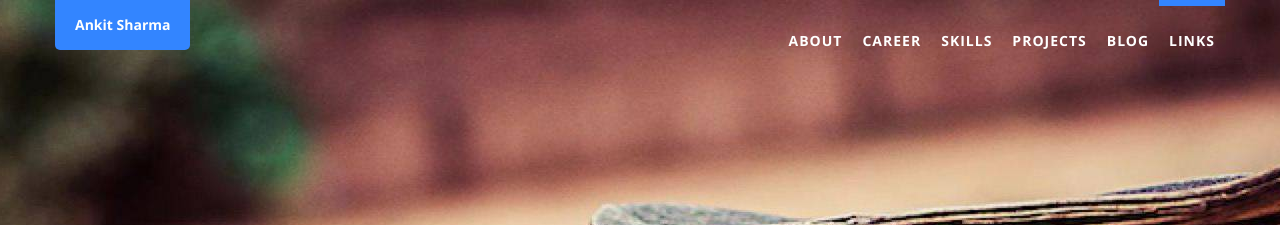
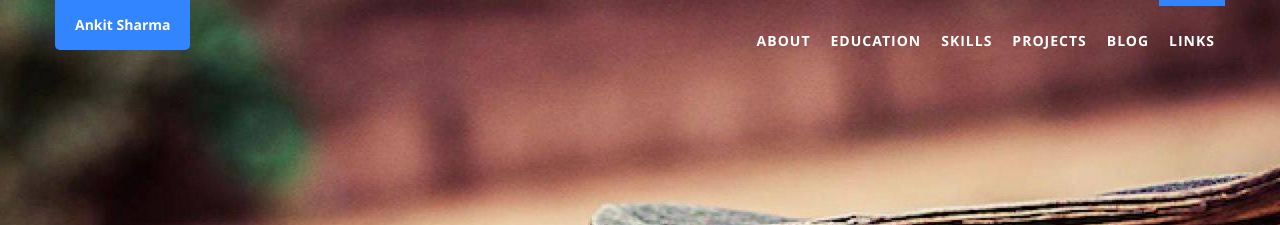
Before and after one commit to 8nkit/8nkit.github.io, a Jekyll site: the page built from index.html, in a window 1280 px wide. Shown: the top 225 px of the page. Built offline with Jekyll 4.4.1, drawn with Linux system fonts in a browser that asks for light colours.

Commit message:
aug commit

```diff
--- a/_data/landing.yml
+++ b/_data/landing.yml
@@ -8,7 +8,7 @@
 
 - id: career
   i18n: nav.career
-  name: Career
+  name: Education
   tpl: career.html
   css: timeline
 
```
